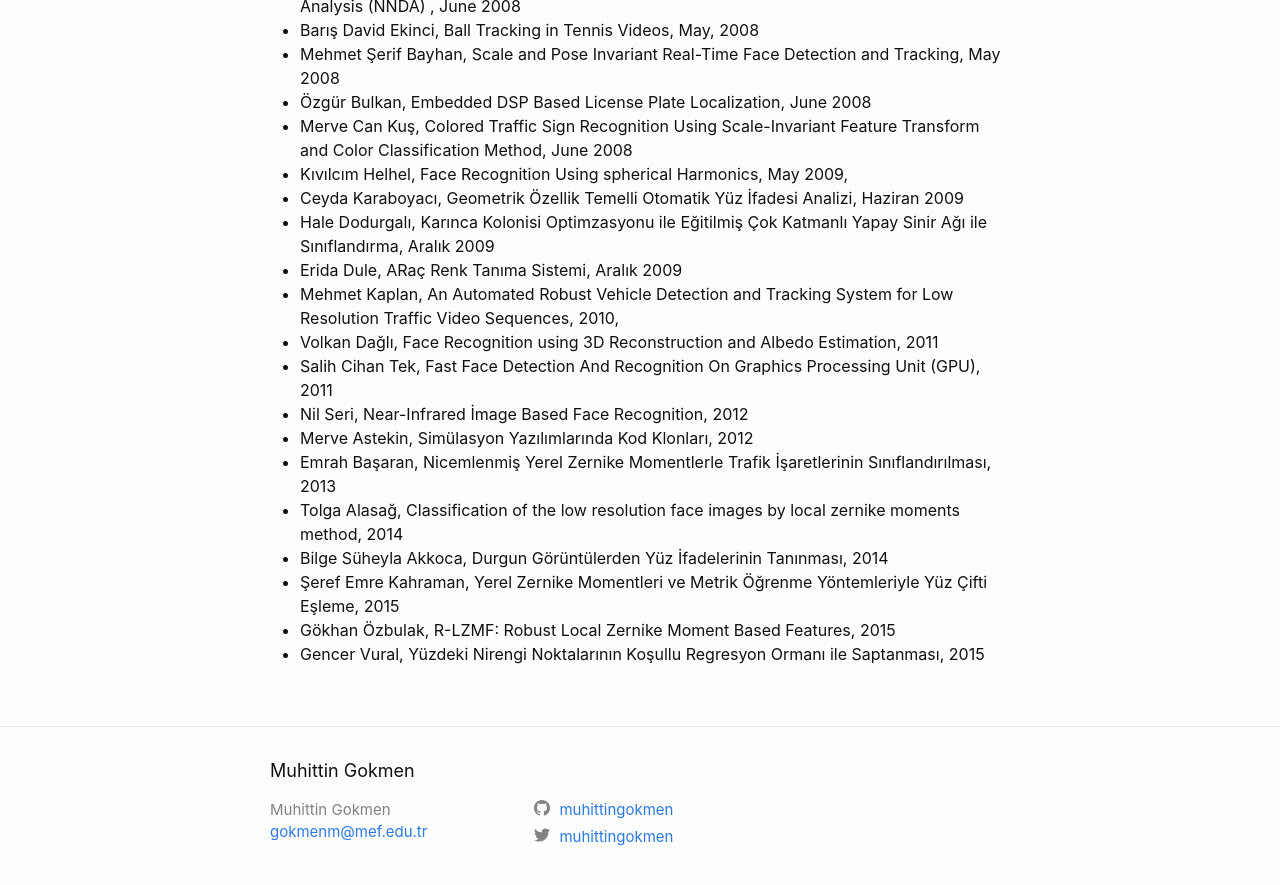
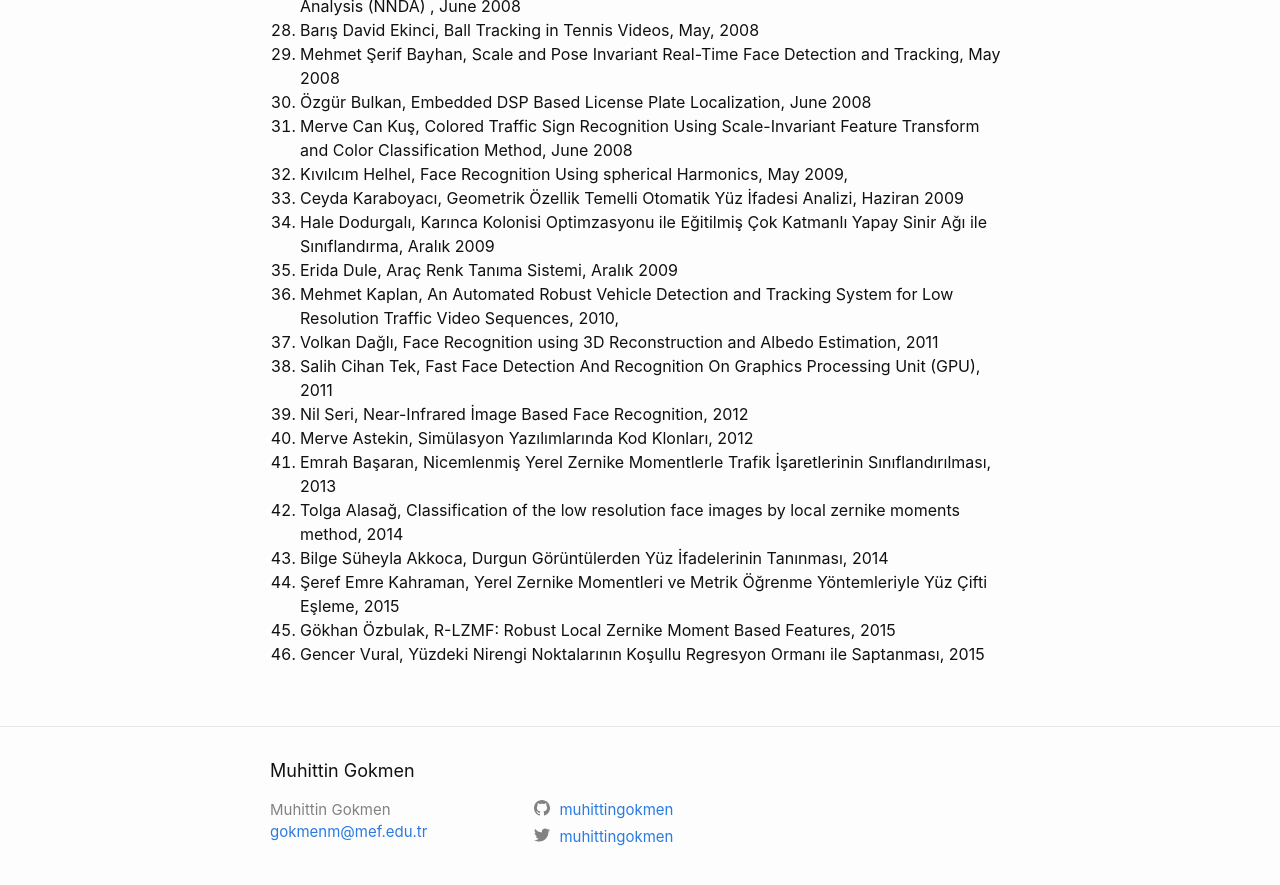
Before and after one commit to muhittingokmen/muhittingokmen.github.io, a Jekyll site: the page built from _pages/students.md, in a window 1280 px wide and 900 px high, scrolled down 1439 px. Shown: the top 885 px of the window. Built offline with Jekyll 4.4.1, drawn with Linux system fonts in a browser that asks for light colours; part of the change alters nothing that is shown.

Commit message:
Update students.md

```diff
--- a/_pages/students.md
+++ b/_pages/students.md
@@ -4,61 +4,61 @@ permalink: /students/
 ---
 ## PhD Theses Supervised
 
-- Attila Gültekin, "Adaptive Shape from Shading," İTÜ Kontrol-Bilgisayar Müh.Böl., ITU FBE, Haziran 1997
-- İlhan Kubilay Yalçın, “3D Model Based Stochastic tracking of License Plates in Video Sequences," ITU FBE , Ekim 2007
-- Binnur Kurt, “Goal-Oriented Edge Detection”, ITU FBE , Ekim., 2007
-- Fatih Kahraman, Aktif Görünüm Modeline Dayalı Gürbüz Yüz Hizalama, ITU BE ,Ekim 2009
-- Abdülkerim Çapar, “Object Segmentation and Recognition Using Gradient based descriptors and shape driven fast marching methods, ITU FBE, Haziran 2010,
-- Birkan Tunc, “Robust Face Recognition on Nonlinear Manifolds,” ITU BE Haziran 2012,
-- Aydın Akyol,”Efficient Techniques for the Single Frame Super-resolution Reconstruction of Intensity Images,”, ITU FBE, Haziran 2012,
-- Meryem Uzun-Per, "Face recognition with Local Walsh Transform,", ITU FBE, February 2018,
-- Emrah Başaran, “ Face Recognition and Person Identification for Person Recognition,” İTÜ FBE February 2020.
+1. Attila Gültekin, "Adaptive Shape from Shading," İTÜ Kontrol-Bilgisayar Müh.Böl., ITU FBE, Haziran 1997
+2. İlhan Kubilay Yalçın, “3D Model Based Stochastic tracking of License Plates in Video Sequences," ITU FBE , Ekim 2007
+3. Binnur Kurt, “Goal-Oriented Edge Detection”, ITU FBE , Ekim., 2007
+4. Fatih Kahraman, Aktif Görünüm Modeline Dayalı Gürbüz Yüz Hizalama, ITU BE ,Ekim 2009
+5. Abdülkerim Çapar, “Object Segmentation and Recognition Using Gradient based descriptors and shape driven fast marching methods, ITU FBE, Haziran 2010,
+6.  Birkan Tunc, “Robust Face Recognition on Nonlinear Manifolds,” ITU BE Haziran 2012,
+7.  Aydın Akyol,”Efficient Techniques for the Single Frame Super-resolution Reconstruction of Intensity Images,”, ITU FBE, Haziran 2012,
+8.  Meryem Uzun-Per, "Face recognition with Local Walsh Transform,", ITU FBE, February 2018,
+9.  Emrah Başaran, “ Face Recognition and Person Identification for Person Recognition,” İTÜ FBE February 2020.
 
 ## Master Theses Supervised
 
-- Neşe Apak, Sayısal Hücre Görüntülerinin Kodlanması ve Nicel Analizi, 1993
-- Tolga Acar, Solving Image Processing Problems by Using Nonstandart Regularization, 1994
-- Ayşegül Gencata, Yırtılabilir Zar Modeli Yardımıyla Görüntü Sıkıştırma, 1995
-- Ilker Atalay, Face Recognition Using Eigenfaces, 1996
-- Ilker Ersoy, Model Based Compression of Fingerprint Images, 1996
-- Binnur Kurt, Image Compression Based on Centiped Model, 1997
-- Hüseyin Ergün, Dalgacık Dönüşümündeki Yerel Tepe Değerlerinden Görüntü Geri Çatma ve Sıkıştırma, 1997
-- Ercan Özyıldız, Face Recognition, 1997
-- Sinan Konya, Texture Features for Browsing and Retrieving of Image Data, 1998
-- Bahar Colakoğlu, Yılan:Aktif Çevrit Modeli, 1998
-- Barboros Günay, Türk Halılarının Görüntü Veritabanı Kullanılarak Saklanması ve Sorgulanması, 1998
-- Özlem İnandık, Öznitelik Tabanlı Otomatik Parmakizi Eşleme, 1998
-- Pınar Kayacı, Video Segmentation, 2000
-- Oğuz İçoğlu, Indexing & Browsing of Multimedia Content Data with MPEG-7, Haziran 2001
-- Muhammet Sebul Beratoğlu, Araç Plaka Yerinin Saptanması, 2003
-- Kadim Taşdemir, Feature and Decision Fusion for Character Recognition, December 2003
-- Hakan Demirel, Digital Image and Video Watermarking, July, 2004
-- Rupen Melkisetoğlu, Quadtree Based Rendering and Paging Algorithms for Very Large Scaled Terrains, December 2004,
-- Özcan Çavuş, Face Recognition with Kernel Fisher Discriminant Analysis, December 2005
-- Kürşat Ağır, Null Space Approach of Fisher Discriminant Analysis for Face Recognition, December 2005
-- Tuba Şirin, Çoklu Spektral Uzaktan Algılama Görüntülerinde Bölütleme Temelli Karma Ayrıt Saptama Algoritması, Haziran 2005
-- Alper Ayvacı, Multi-scale Vessel Boundary Detection, May 2006
-- Erald Vuçini, Face Recognition Under Varying Illumination, May 2006
-- Özcan Çavuş, Face Recognition with Kernel Fisher Discriminat Analysis, 2006
-- Emre Bertan, Automatic 3D Roof Reconstruction using Digital Cadastral Map, Architectural Knowledge and an Aerial Image, June 2006
-- Mahmut Meral, Embedded Speech Recognition, January, 2006
-- Kadir Kırtaç, Face Recognition using Gabor Features and Nearest-Neighbor Discriminant Analysis (NNDA) , June 2008
-- Barış David Ekinci, Ball Tracking in Tennis Videos, May, 2008
-- Mehmet Şerif Bayhan, Scale and Pose Invariant Real-Time Face Detection and Tracking, May 2008
-- Özgür Bulkan, Embedded DSP Based License Plate Localization, June 2008
-- Merve Can Kuş, Colored Traffic Sign Recognition Using Scale-Invariant Feature Transform and Color Classification Method, June 2008
-- Kıvılcım Helhel, Face Recognition Using spherical Harmonics, May 2009,
-- Ceyda Karaboyacı, Geometrik Özellik Temelli Otomatik Yüz İfadesi Analizi, Haziran 2009
-- Hale Dodurgalı, Karınca Kolonisi Optimzasyonu ile Eğitilmiş Çok Katmanlı Yapay Sinir Ağı ile Sınıflandırma, Aralık 2009
-- Erida Dule, ARaç Renk Tanıma Sistemi, Aralık 2009
-- Mehmet Kaplan, An Automated Robust Vehicle Detection and Tracking System for Low Resolution Traffic Video Sequences, 2010,
-- Volkan Dağlı, Face Recognition using 3D Reconstruction and Albedo Estimation, 2011
-- Salih Cihan Tek, Fast Face Detection And Recognition On Graphics Processing Unit (GPU), 2011
-- Nil Seri, Near-Infrared İmage Based Face Recognition, 2012
-- Merve Astekin, Simülasyon Yazılımlarında Kod Klonları, 2012
-- Emrah Başaran, Nicemlenmiş Yerel Zernike Momentlerle Trafik İşaretlerinin Sınıflandırılması, 2013
-- Tolga Alasağ, Classification of the low resolution face images by local zernike moments method, 2014
-- Bilge Süheyla Akkoca, Durgun Görüntülerden Yüz İfadelerinin Tanınması, 2014
-- Şeref Emre Kahraman, Yerel Zernike Momentleri ve Metrik Öğrenme Yöntemleriyle Yüz Çifti Eşleme, 2015
-- Gökhan Özbulak, R-LZMF: Robust Local Zernike Moment Based Features, 2015
-- Gencer Vural, Yüzdeki Nirengi Noktalarının Koşullu Regresyon Ormanı ile Saptanması, 2015
+1. Neşe Apak, Sayısal Hücre Görüntülerinin Kodlanması ve Nicel Analizi, 1993
+2. Tolga Acar, Solving Image Processing Problems by Using Nonstandart Regularization, 1994
+3. Ayşegül Gencata, Yırtılabilir Zar Modeli Yardımıyla Görüntü Sıkıştırma, 1995
+4. Ilker Atalay, Face Recognition Using Eigenfaces, 1996
+5. Ilker Ersoy, Model Based Compression of Fingerprint Images, 1996
+6. Binnur Kurt, Image Compression Based on Centiped Model, 1997
+7. Hüseyin Ergün, Dalgacık Dönüşümündeki Yerel Tepe Değerlerinden Görüntü Geri Çatma ve Sıkıştırma, 1997
+8. Ercan Özyıldız, Face Recognition, 1997
+9. Sinan Konya, Texture Features for Browsing and Retrieving of Image Data, 1998
+10. Bahar Colakoğlu, Yılan:Aktif Çevrit Modeli, 1998
+11. Barboros Günay, Türk Halılarının Görüntü Veritabanı Kullanılarak Saklanması ve Sorgulanması, 1998
+12. Özlem İnandık, Öznitelik Tabanlı Otomatik Parmakizi Eşleme, 1998
+13. Pınar Kayacı, Video Segmentation, 2000
+14. Oğuz İçoğlu, Indexing & Browsing of Multimedia Content Data with MPEG-7, Haziran 2001
+15. Muhammet Sebul Beratoğlu, Araç Plaka Yerinin Saptanması, 2003
+16. Kadim Taşdemir, Feature and Decision Fusion for Character Recognition, December 2003
+17. Hakan Demirel, Digital Image and Video Watermarking, July, 2004
+18. Rupen Melkisetoğlu, Quadtree Based Rendering and Paging Algorithms for Very Large Scaled Terrains, December 2004,
+19. Özcan Çavuş, Face Recognition with Kernel Fisher Discriminant Analysis, December 2005
+20. Kürşat Ağır, Null Space Approach of Fisher Discriminant Analysis for Face Recognition, December 2005
+21. Tuba Şirin, Çoklu Spektral Uzaktan Algılama Görüntülerinde Bölütleme Temelli Karma Ayrıt Saptama Algoritması, Haziran 2005
+22. Alper Ayvacı, Multi-scale Vessel Boundary Detection, May 2006
+23. Erald Vuçini, Face Recognition Under Varying Illumination, May 2006
+24. Özcan Çavuş, Face Recognition with Kernel Fisher Discriminat Analysis, 2006
+25. Emre Bertan, Automatic 3D Roof Reconstruction using Digital Cadastral Map, Architectural Knowledge and an Aerial Image, June 2006
+26. Mahmut Meral, Embedded Speech Recognition, January, 2006
+27. Kadir Kırtaç, Face Recognition using Gabor Features and Nearest-Neighbor Discriminant Analysis (NNDA) , June 2008
+28. Barış David Ekinci, Ball Tracking in Tennis Videos, May, 2008
+29. Mehmet Şerif Bayhan, Scale and Pose Invariant Real-Time Face Detection and Tracking, May 2008
+30. Özgür Bulkan, Embedded DSP Based License Plate Localization, June 2008
+31. Merve Can Kuş, Colored Traffic Sign Recognition Using Scale-Invariant Feature Transform and Color Classification Method, June 2008
+32. Kıvılcım Helhel, Face Recognition Using spherical Harmonics, May 2009,
+33. Ceyda Karaboyacı, Geometrik Özellik Temelli Otomatik Yüz İfadesi Analizi, Haziran 2009
+34. Hale Dodurgalı, Karınca Kolonisi Optimzasyonu ile Eğitilmiş Çok Katmanlı Yapay Sinir Ağı ile Sınıflandırma, Aralık 2009
+35. Erida Dule, Araç Renk Tanıma Sistemi, Aralık 2009
+36. Mehmet Kaplan, An Automated Robust Vehicle Detection and Tracking System for Low Resolution Traffic Video Sequences, 2010,
+37. Volkan Dağlı, Face Recognition using 3D Reconstruction and Albedo Estimation, 2011
+38. Salih Cihan Tek, Fast Face Detection And Recognition On Graphics Processing Unit (GPU), 2011
+39. Nil Seri, Near-Infrared İmage Based Face Recognition, 2012
+40. Merve Astekin, Simülasyon Yazılımlarında Kod Klonları, 2012
+41. Emrah Başaran, Nicemlenmiş Yerel Zernike Momentlerle Trafik İşaretlerinin Sınıflandırılması, 2013
+42. Tolga Alasağ, Classification of the low resolution face images by local zernike moments method, 2014
+43. Bilge Süheyla Akkoca, Durgun Görüntülerden Yüz İfadelerinin Tanınması, 2014
+44. Şeref Emre Kahraman, Yerel Zernike Momentleri ve Metrik Öğrenme Yöntemleriyle Yüz Çifti Eşleme, 2015
+45. Gökhan Özbulak, R-LZMF: Robust Local Zernike Moment Based Features, 2015
+46. Gencer Vural, Yüzdeki Nirengi Noktalarının Koşullu Regresyon Ormanı ile Saptanması, 2015
```
